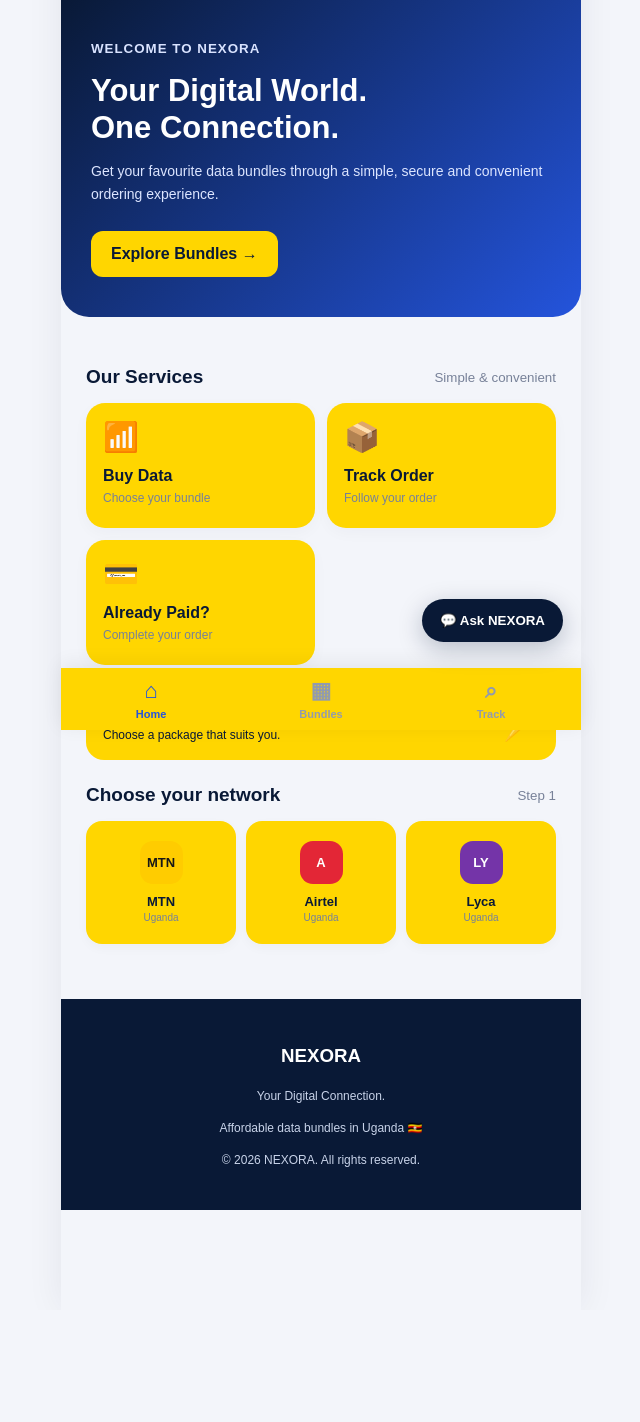
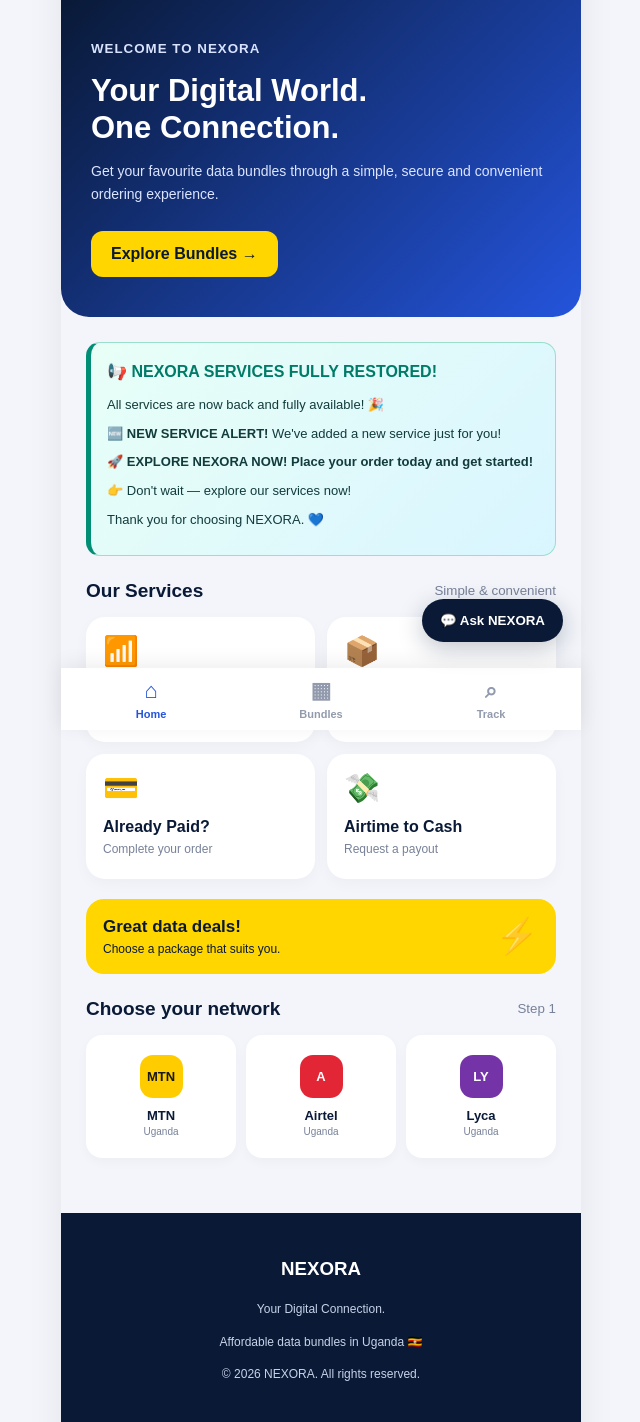
Before and after one commit to mosesksoftware-cyber/NEXORA, a Flask app: page / in a window 1280 px wide. Shown: the part 70-1492 px from the top of the page, without its empty margins (319-959 px from the left). Before the commit the page ends 1280 px from the top, so only its background shows below. Run offline with Flask 3, Linux system fonts and the light colour scheme; parts of the project's set-up code (start-up, migrations or seed data) failed here and were passed over.

Commit message:
Update index.html

```diff
--- a/templates/index.html
+++ b/templates/index.html
@@ -53,7 +53,7 @@ button,a {-webkit-tap-highlight-color:transparent}
 .section-heading h2 {margin:0;font-size:19px}
 .section-heading small {color:var(--muted)}
 .services {display:grid;grid-template-columns:1fr 1fr;gap:12px}
-.service {background:var(--yellow);padding:17px;border-radius:19px;box-shadow:0 5px 15px #10204408;text-decoration:none;color:var(--navy);min-height:125px}
+.service {background:white;padding:17px;border-radius:19px;box-shadow:0 5px 15px #10204408;text-decoration:none;color:var(--navy);min-height:125px}
 .service-icon {font-size:29px;margin-bottom:13px}
 .service h3 {margin:0 0 6px;font-size:16px}
 .service p {margin:0;color:var(--muted);font-size:12px}
@@ -61,8 +61,27 @@ button,a {-webkit-tap-highlight-color:transparent}
 .promo h3 {margin:0 0 5px;font-size:17px}
 .promo p {margin:0;font-size:12px}
 .promo-icon {font-size:35px}
+.service-announcement {
+    background:linear-gradient(135deg,#e8fff7,#d9f5ff);
+    border:1px solid #9adfc9;
+    border-left:5px solid #008f75;
+    color:#123b3b;
+    padding:16px;
+    border-radius:14px;
+    margin:0 0 22px;
+    line-height:1.6;
+    font-size:13px;
+}
+.service-announcement h3 {
+    color:#007b68;
+    margin:0 0 10px;
+    font-size:16px;
+}
+.service-announcement p {
+    margin:8px 0;
+}
 .network-grid {display:grid;grid-template-columns:repeat(3,1fr);gap:10px}
-.network-card {background:var(--yellow);border:2px solid transparent;border-radius:16px;padding:18px 5px;text-align:center;cursor:pointer;box-shadow:0 4px 12px #00000008;color:var(--navy)}
+.network-card {background:white;border:2px solid transparent;border-radius:16px;padding:18px 5px;text-align:center;cursor:pointer;box-shadow:0 4px 12px #00000008;color:var(--navy)}
 .network-card.selected {border-color:var(--blue);background:#eaf0ff}
 .network-logo {width:43px;height:43px;border-radius:13px;margin:0 auto 10px;display:grid;place-items:center;font-weight:900;font-size:13px;color:white}
 .logo-mtn {background:#ffcc00;color:#171717}
@@ -77,13 +96,11 @@ button,a {-webkit-tap-highlight-color:transparent}
 .package-heading h2 {margin:0 0 6px;font-size:19px}
 .package-heading p {margin:0;color:#dce5ff;font-size:12px}
 .duration-grid,.package-grid {display:grid;grid-template-columns:1fr 1fr;gap:12px}
-.duration-card {border:2px solid transparent;background:var(--yellow);color:var(--navy);border-radius:16px;padding:20px 10px;font-size:16px;font-weight:900;cursor:pointer}
-.duration-card:disabled {opacity:.55;cursor:not-allowed;background:#e9ecf2;color:#778198}
+.duration-card {border:2px solid transparent;background:white;color:var(--navy);border-radius:16px;padding:20px 10px;font-size:16px;font-weight:900;cursor:pointer}
 .duration-card.selected {border-color:var(--blue);background:#edf2ff}
-.package-card {position:relative;background:var(--yellow);border:2px solid transparent;padding:17px;border-radius:17px;cursor:pointer;box-shadow:0 4px 12px #00000008;color:var(--navy);text-align:left;min-height:105px}
+.package-card {position:relative;background:white;border:2px solid transparent;padding:17px;border-radius:17px;cursor:pointer;box-shadow:0 4px 12px #00000008;color:var(--navy);text-align:left;min-height:105px}
 .package-card.selected {border-color:var(--blue);background:#edf2ff}
-.package-card:disabled {opacity:.55;cursor:not-allowed;background:#e9ecf2;color:#778198;border-color:#d8dce5}
-.package-card:disabled .price {color:#778198}
+.package-card:disabled {opacity:.45;cursor:not-allowed;background:#f1f3f6;border-color:#d7dce5}
 .package-card .gb {font-size:23px;font-weight:900}
 .package-card .price {margin-top:9px;color:var(--blue);font-weight:900}
 .package-card small {display:block;margin-top:7px;color:var(--muted);font-size:11px}
@@ -91,7 +108,7 @@ button,a {-webkit-tap-highlight-color:transparent}
 .package-card.selected .check {display:block}
 .sheet-overlay {position:fixed;inset:0;background:#0009;z-index:200;display:none;align-items:flex-end;justify-content:center}
 .sheet-overlay.show {display:flex}
-.sheet {width:100%;max-width:520px;max-height:94vh;overflow-y:auto;background:var(--yellow);border-radius:25px 25px 0 0;padding:12px 21px 30px;animation:slideUp .3s ease}
+.sheet {width:100%;max-width:520px;max-height:94vh;overflow-y:auto;background:white;border-radius:25px 25px 0 0;padding:12px 21px 30px;animation:slideUp .3s ease}
 @keyframes slideUp {from{transform:translateY(100%)}to{transform:translateY(0)}}
 .sheet-handle {width:45px;height:5px;background:#d8dce5;border-radius:10px;margin:3px auto 20px}
 .sheet-header {display:flex;align-items:center;justify-content:space-between}
@@ -123,7 +140,7 @@ input:focus {border-color:var(--blue);box-shadow:0 0 0 3px #2454dc18}
 .loading {text-align:center;color:var(--muted);padding:15px;font-size:13px}
 footer {background:var(--navy);color:white;padding:27px 18px;text-align:center;margin-top:30px}
 footer p {color:#c8d3e9;font-size:12px;line-height:1.7}
-.bottom-nav {position:fixed;bottom:0;left:50%;transform:translateX(-50%);width:100%;max-width:520px;display:grid;grid-template-columns:repeat(3,1fr);background:var(--yellow);box-shadow:0 -4px 20px #00000012;padding:10px 5px calc(10px + env(safe-area-inset-bottom));z-index:100}
+.bottom-nav {position:fixed;bottom:0;left:50%;transform:translateX(-50%);width:100%;max-width:520px;display:grid;grid-template-columns:repeat(3,1fr);background:white;box-shadow:0 -4px 20px #00000012;padding:10px 5px calc(10px + env(safe-area-inset-bottom));z-index:100}
 .bottom-nav a {text-align:center;text-decoration:none;color:#929bad;font-size:11px;font-weight:bold}
 .bottom-nav a.active {color:var(--blue)}
 .bottom-nav span {display:block;font-size:22px;margin-bottom:4px}
@@ -166,6 +183,14 @@ footer p {color:#c8d3e9;font-size:12px;line-height:1.7}
 
 <main class="content">
 
+<div class="service-announcement" role="status" aria-label="NEXORA service announcement">
+    <h3>📢 NEXORA SERVICES FULLY RESTORED!</h3>
+    <p>All services are now back and fully available! 🎉</p>
+    <p>🆕 <strong>NEW SERVICE ALERT!</strong> We've added a new service just for you!</p>
+    <p>🚀 <strong>EXPLORE NEXORA NOW! Place your order today and get started!</strong></p>
+    <p>👉 Don't wait — explore our services now!</p>
+    <p>Thank you for choosing NEXORA. 💙</p>
+</div>
 
 <div class="section-heading">
     <h2>Our Services</h2>
@@ -187,6 +212,11 @@ footer p {color:#c8d3e9;font-size:12px;line-height:1.7}
         <div class="service-icon">💳</div>
         <h3>Already Paid?</h3>
         <p>Complete your order</p>
+    </a>
+    <a href="#" class="service" id="serviceAirtimeButton">
+        <div class="service-icon">💸</div>
+        <h3>Airtime to Cash</h3>
+        <p>Request a payout</p>
     </a>
 </div>
 
@@ -222,7 +252,7 @@ footer p {color:#c8d3e9;font-size:12px;line-height:1.7}
             <p id="durationNetworkLabel">Select Weekly or Monthly.</p>
         </div>
         <div class="duration-grid">
-            <button type="button" class="duration-card" data-duration="Weekly" disabled aria-disabled="true" title="Weekly bundles are currently unavailable">📅<br><br>WEEKLY<br><small>Currently unavailable</small></button>
+            <button type="button" class="duration-card" data-duration="Weekly">📅<br><br>WEEKLY</button>
             <button type="button" class="duration-card" data-duration="Monthly">🗓️<br><br>MONTHLY</button>
         </div>
     </div>
@@ -243,6 +273,35 @@ footer p {color:#c8d3e9;font-size:12px;line-height:1.7}
     <p>Affordable data bundles in Uganda 🇺🇬</p>
     <p>© 2026 NEXORA. All rights reserved.</p>
 </footer>
+</div>
+
+<!-- AIRTIME TO CASH REQUEST -->
+<div class="sheet-overlay" id="airtimeOverlay">
+<div class="sheet">
+    <div class="sheet-handle"></div>
+    <div class="sheet-header">
+        <h2>Airtime to Cash</h2>
+        <button type="button" class="close-button" id="closeAirtime">×</button>
+    </div>
+    <p style="color:#778198;font-size:13px;line-height:1.6">Submit your request for manual review. The payout amount will be confirmed by NEXORA after the airtime is verified.</p>
+    <form id="airtimeForm" action="{{ url_for('airtime_request') }}" method="POST">
+        <input type="hidden" name="csrf_token" value="{{ csrf_token() }}">
+        <label>Network</label>
+        <select name="network" required style="width:100%;padding:13px;border:1px solid #ccd3e2;border-radius:8px;margin:8px 0 16px">
+            <option value="">Choose network</option>
+            <option value="MTN">MTN</option><option value="Airtel">Airtel</option><option value="Lyca">Lyca</option>
+        </select>
+        <label>Phone number holding the airtime</label>
+        <input type="tel" name="airtime_phone" placeholder="07XXXXXXXX" pattern="07[0-9]{8}|2567[0-9]{8}" required>
+        <label>Airtime amount (UGX)</label>
+        <input type="number" name="airtime_amount" min="1000" max="2000000" step="1" placeholder="e.g. 10000" required>
+        <label>Mobile Money number to receive payout</label>
+        <input type="tel" name="payout_phone" placeholder="07XXXXXXXX" pattern="07[0-9]{8}|2567[0-9]{8}" required>
+        <div class="notice">Submitting a request does not guarantee a payout or a fixed exchange rate. NEXORA must verify receipt of airtime first. Never share your PIN or OTP.</div>
+        <div id="airtimeMessage"></div>
+        <button type="submit" class="submit-button" id="airtimeSubmit">SUBMIT AIRTIME REQUEST →</button>
+    </form>
+</div>
 </div>
 
 <!-- ORDER FORM -->
@@ -423,9 +482,9 @@ footer p {color:#c8d3e9;font-size:12px;line-height:1.7}
 <!-- FREE RULE-BASED NEXORA ASSISTANT -->
 <button type="button" class="nexora-chat-launcher" id="nexoraChatLauncher" aria-label="Open NEXORA Assistant">💬 Ask NEXORA</button>
 <section class="nexora-chat-panel" id="nexoraChatPanel" aria-label="NEXORA Assistant" aria-hidden="true">
-  <div class="nexora-chat-head"><div><strong> NEXORA Assistant</strong><small>Free help • Usually replies instantly</small></div><button type="button" class="nexora-chat-close" id="nexoraChatClose" aria-label="Close chat">×</button></div>
+  <div class="nexora-chat-head"><div><strong>NEXORA Assistant</strong><small>Free help • Built-in answers</small></div><button type="button" class="nexora-chat-close" id="nexoraChatClose" aria-label="Close chat">×</button></div>
   <div class="nexora-chat-messages" id="nexoraChatMessages" aria-live="polite">
-    <div class="nexora-chat-msg bot">Hello! 👋 Welcome to NEXORA. I can help with data bundles, placing orders, payments and tracking. What would you like help with?</div>
+    <div class="nexora-chat-msg bot">Hello! 👋 Welcome to NEXORA. I can help with weekly and monthly bundles, orders, Airtel Money payments, tracking and Airtime to Cash. What would you like help with?</div>
   </div>
   <div class="nexora-chat-quick">
     <button type="button" data-chat="prices">Bundle prices</button>
@@ -433,6 +492,7 @@ footer p {color:#c8d3e9;font-size:12px;line-height:1.7}
     <button type="button" data-chat="payment">Payment help</button>
     <button type="button" data-chat="track">Track order</button>
     <button type="button" data-chat="paid">Already paid?</button>
+    <button type="button" data-chat="airtime">Airtime to Cash</button>
   </div>
   <form class="nexora-chat-form" id="nexoraChatForm"><input id="nexoraChatInput" type="text" maxlength="300" placeholder="Type your question..." autocomplete="off" aria-label="Type your question" required><button type="submit">Send</button></form>
 </section>
@@ -446,13 +506,13 @@ footer p {color:#c8d3e9;font-size:12px;line-height:1.7}
 <script>
 const packages = {
     Weekly: [
-        {gb:"7 GB",price:4000},
-        {gb:"8.5 GB",price:5500},
-        {gb:"10 GB",price:7000},
-        {gb:"12.5 GB",price:9000}
+        {gb:"12 GB",price:9000},
+        {gb:"15 GB",price:11000},
+        {gb:"17.5 GB",price:13000},
+        {gb:"19 GB",price:15000}
     ],
     Monthly: [
-        {gb:"10 GB",price:7000},
+        {gb:"10 GB",price:7000,disabled:true},
         {gb:"15 GB",price:10000},
         {gb:"20 GB",price:15000},
         {gb:"25 GB",price:20000},
@@ -477,7 +537,8 @@ const overlays = [
     $("paymentOverlay"),
     $("trackingOverlay"),
     $("generalTrackingOverlay"),
-    $("alreadyPaidOverlay")
+    $("alreadyPaidOverlay"),
+    $("airtimeOverlay")
 ];
 
 function money(value) {
@@ -585,19 +646,13 @@ function displayPackages() {
         button.className = "package-card";
         button.dataset.package = item.gb;
         button.dataset.price = item.price;
-
-        const unavailable = selectedDuration === "Monthly" &&
-            item.gb === "10 GB" && item.price === 7000;
-        button.disabled = unavailable;
-        if (unavailable) {
-            button.title = "This monthly package is currently unavailable";
-        }
+        button.disabled = Boolean(item.disabled);
 
         button.innerHTML = `
             <span class="check">✓</span>
             <div class="gb">${escapeHTML(item.gb)}</div>
             <div class="price">${money(item.price)}</div>
-            <small>${unavailable ? "Currently unavailable" : escapeHTML(selectedDuration) + " bundle"}</small>
+            <small>${item.disabled ? "Currently unavailable" : escapeHTML(selectedDuration) + " bundle"}</small>
         `;
 
         button.addEventListener("click", () => selectPackage(button));
@@ -756,6 +811,32 @@ $("alreadyPaidForm").addEventListener("submit", async event => {
         showMessage($("alreadyPaidMessage"), error.message);
         button.disabled = false;
         button.textContent = "COMPLETE MY ORDER →";
+    }
+});
+
+/* AIRTIME TO CASH */
+$("serviceAirtimeButton").addEventListener("click", event => {
+    event.preventDefault();
+    $("airtimeForm").reset();
+    $("airtimeMessage").innerHTML = "";
+    showScreen($("airtimeOverlay"));
+});
+
+$("airtimeForm").addEventListener("submit", async event => {
+    event.preventDefault();
+    if (!$("airtimeForm").reportValidity()) return;
+    const button = $("airtimeSubmit");
+    button.disabled = true;
+    button.textContent = "SUBMITTING...";
+    try {
+        const data = await postForm($("airtimeForm").action, new FormData($("airtimeForm")));
+        showMessage($("airtimeMessage"), data.message + " Reference: " + data.reference, "success");
+        $("airtimeForm").reset();
+    } catch (error) {
+        showMessage($("airtimeMessage"), error.message);
+    } finally {
+        button.disabled = false;
+        button.textContent = "SUBMIT AIRTIME REQUEST →";
     }
 });
 
@@ -979,6 +1060,7 @@ function resetHome(event) {
     $("orderForm").reset();
     $("trackingForm").reset();
     $("alreadyPaidForm").reset();
+    $("airtimeForm").reset();
 
     $("orderError").innerHTML = "";
     $("trackingError").innerHTML = "";
@@ -1003,7 +1085,8 @@ $("bundlesButton").addEventListener("click", () => {
     "closePayment",
     "closeTracking",
     "closeGeneralTracking",
-    "closeAlreadyPaid"
+    "closeAlreadyPaid",
+    "closeAirtime"
 ].forEach(id => {
     $(id).addEventListener("click", closeScreens);
 });
@@ -1019,9 +1102,7 @@ overlays.forEach(overlay => {
 document.addEventListener("keydown", event => {
     if (event.key === "Escape") closeScreens();
 });
-
-
-/* NEXORA ASSISTANT — FREE, BUILT-IN RESPONSES; NO API KEY */
+\n\n/* NEXORA ASSISTANT — FREE BUILT-IN HELP, NO API KEY */
 (() => {
     const launcher = document.getElementById("nexoraChatLauncher");
     const panel = document.getElementById("nexoraChatPanel");
@@ -1050,22 +1131,22 @@ document.addEventListener("keydown", event => {
     function answerFor(raw) {
         const q = raw.toLowerCase().replace(/\s+/g, " ").trim();
         if (/\b(hi|hello|hey|good morning|good afternoon)\b/.test(q))
-            return "Hello! 👋 Welcome to NEXORA. Ask me about bundle prices, ordering, payment or tracking.";
+            return "Hello! 👋 Welcome to NEXORA. Ask me about weekly or monthly bundle prices, ordering, payments, tracking or Airtime to Cash.";
         if (/price|cost|bundle|package|how much|gb|weekly|monthly/.test(q))
-            return "The page currently marks Weekly bundles as unavailable.\n\nMonthly packages:\n• 10 GB — UGX 7,000 (currently unavailable)\n• 15 GB — UGX 10,000\n• 20 GB — UGX 15,000\n• 25 GB — UGX 20,000\n• 30 GB — UGX 25,000\n\nChoose your network and Monthly in the Bundles section to see the available options.";
+            return "Here are the NEXORA bundle prices:\n\nWEEKLY:\n• 12 GB — UGX 9,000\n• 15 GB — UGX 11,000\n• 17.5 GB — UGX 13,000\n• 19 GB — UGX 15,000\n\nMONTHLY:\n• 10 GB — UGX 7,000 (currently unavailable)\n• 15 GB — UGX 10,000\n• 20 GB — UGX 15,000\n• 25 GB — UGX 20,000\n• 30 GB — UGX 25,000\n\nSelect MTN, Airtel or Lyca, then choose Weekly or Monthly to view the packages.";
         if (/order|buy|purchase|place/.test(q))
-            return "To place an order:\n1. Open Bundles.\n2. Select MTN, Airtel or Lyca.\n3. Choose an available duration and package.\n4. Enter the requested phone details and submit.\n5. Follow the payment instructions shown on the page. Keep your tracking code for follow-up.";
+            return "To place an order:\n1. Open Bundles.\n2. Select MTN, Airtel or Lyca.\n3. Choose Weekly or Monthly.\n4. Select an available package.\n5. Enter your name and the phone number receiving data.\n6. Submit and follow the Airtel Money merchant payment instructions. Keep your tracking code.";
         if (/pay|payment|airtel money|merchant|ussd|pin|otp/.test(q))
-            return "Follow the payment instructions displayed for your order and carefully confirm the merchant name and amount before authorising. Enter your Mobile Money PIN only in the official USSD prompt on your phone — never on this website and never share your PIN or OTP with anyone. Payment is checked before an order is confirmed.";
+            return "Follow the payment instructions shown after placing your order. Check the NEXORA merchant name and amount carefully before authorising payment. Enter your Mobile Money PIN only in the official USSD prompt on your phone — never on this website and never share your PIN or OTP. Payment is checked before an order is confirmed.";
         if (/track|tracking|status|where.*order/.test(q))
-            return "To track an order, use the Track option at the bottom of the page. Enter your tracking code and the phone number used when ordering. Keep the details accurate so the correct order can be found.";
+            return "To track an order, choose Track at the bottom of the page. Enter your tracking code and the phone number used when ordering. The page will show the latest available order status.";
         if (/already paid|paid|payment sent|completed payment/.test(q))
-            return "If you have already paid, choose “Already Paid?” on the page. Enter your tracking code and the phone number used when placing the order. Submitting the form sends the order for payment verification; it does not instantly confirm payment.";
-        if (/airtime|cash|convert/.test(q))
-            return "I can only guide you on the services currently displayed on this page. I can't confirm an airtime-to-cash rate or payout from this version of the site. Please check the live NEXORA service page for the current available options.";
+            return "If you have already paid, choose “Already Paid?” under Our Services. Enter your tracking code and the phone number used when placing the order. Submitting the form sends the order for payment verification; it does not instantly confirm payment.";
+        if (/airtime|cash|convert|payout/.test(q))
+            return "NEXORA has an Airtime to Cash request service. Open “Airtime to Cash” under Our Services, select your network, enter the phone number holding the airtime, the airtime amount and the Mobile Money number for payout. Requests are manually reviewed. NEXORA verifies receipt of airtime before confirming any payout amount. There is no guaranteed fixed exchange rate or payout. Never share your PIN or OTP.";
         if (/human|agent|contact|support|help/.test(q))
-            return "I’m the automated NEXORA helper. For a case that needs a staff member, use the contact details officially published by NEXORA. Do not send your PIN or OTP.";
-        return "I can help with bundle prices, how to order, payment instructions, and order tracking. Try one of the quick buttons below or ask your question another way.";
+            return "I’m the automated NEXORA helper. For a case that needs staff review, use the official contact details published by NEXORA. Do not send your PIN or OTP.";
+        return "I can help with weekly and monthly bundle prices, placing an order, Airtel Money payment instructions, tracking, Already Paid, and Airtime to Cash. Try one of the quick buttons or ask your question another way.";
     }
     function handleQuestion(question) {
         const clean = question.trim();
@@ -1088,7 +1169,8 @@ document.addEventListener("keydown", event => {
                 order:"How do I place an order?",
                 payment:"How do I pay safely?",
                 track:"How do I track my order?",
-                paid:"I have already paid. What should I do?"
+                paid:"I have already paid. What should I do?",
+                airtime:"How does Airtime to Cash work?"
             };
             handleQuestion(topics[button.dataset.chat] || button.textContent);
         });
```
